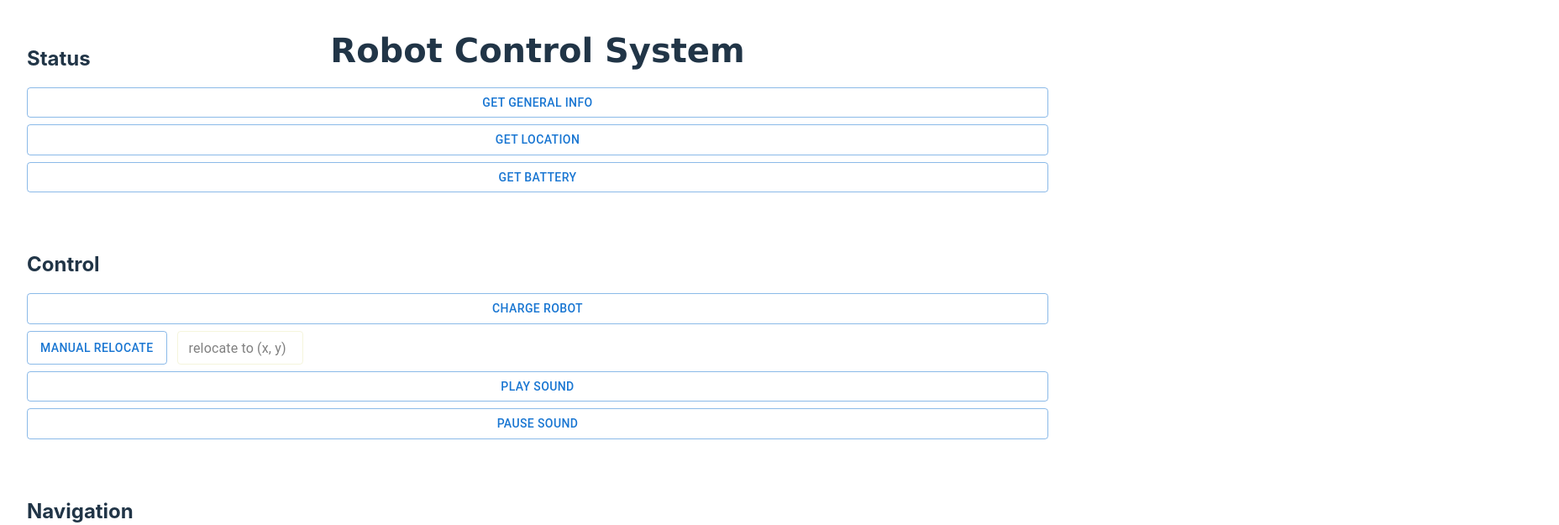
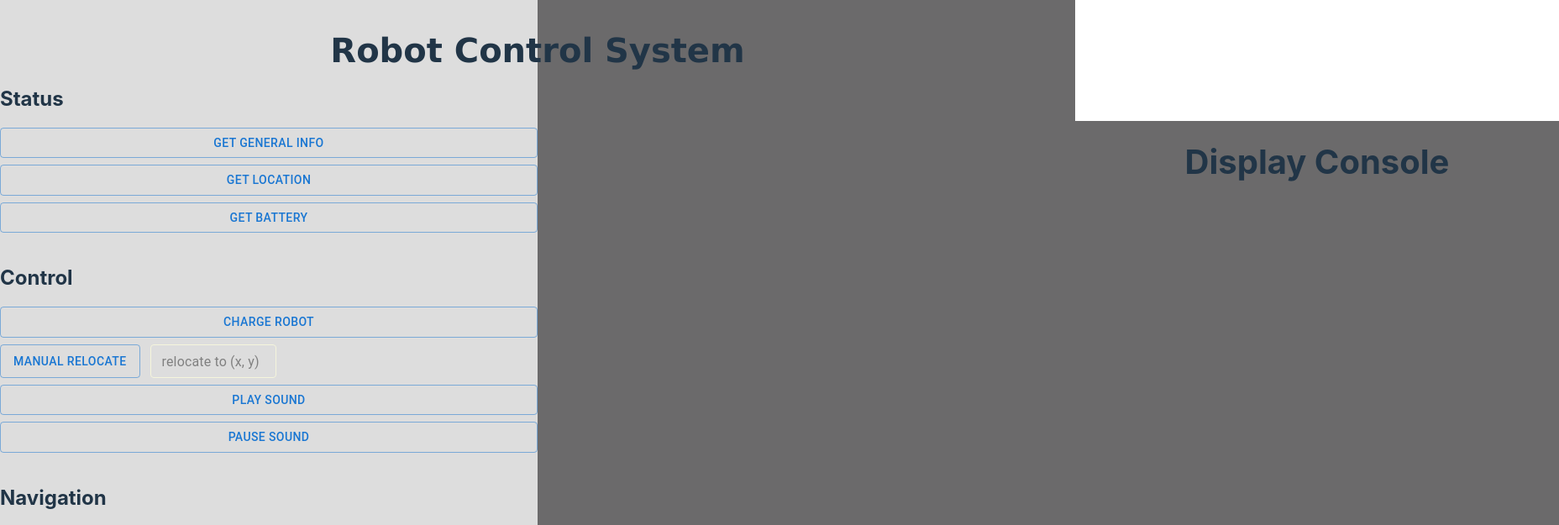
Before and after one commit to yanxue06/RoboControl, a React (Vite) app: page / in a window 1280 px wide. Shown: the top 625 px of the page at 84% size, 1856 px wide, since content can reach past the window. Built offline with nearby package versions, Linux system fonts and the light colour scheme.

Commit message:
improved layout system

```diff
--- a/src/App.css
+++ b/src/App.css
@@ -1,3 +1,10 @@
+html, body {
+  margin: 0;
+  padding: 0;
+  height: 100%; /* Ensure full height is used */
+  width: 100%;
+}
+
 #root {
   width: 100%;
   height: 100%;
@@ -11,25 +18,47 @@
   font-size: 40px;
   font-weight: bold;
   font-family:'Lucida Sans';
-  height: 100%;
-  width: 100%;
   top: 30px;
   justify-content: center;
-  text-align: center;
+  width: 100%;
 }
 
-.container {
+.appContainer {
+  width: 100%;
+  height: 100%;
+  display: flex
+}
+
+.miniContainer {
+  width: 100%;
   display: flex;
   flex-direction: column;
-  gap: 3rem;            /* space between columns */
-  margin: 2rem;         /* some outer spacing */
+  gap: 1rem;            /* space between columns */
+  padding-top: 5rem;
   justify-content: center;
+}
+
+.leftPanel {
+  width: 50%;
+  height: 100%;
+  flex: 1;
+  background: #dddddd;
+  margin: 0;
+  padding: 0;
+}
+
+.rightPanel {
+  width: 50%;
+  height: 100%;
+
+  background: rgb(107, 106, 107);
 }
 
 .column {
   display: flex;        /* so we can vertically stack items */
   flex-direction: column;
   gap: 0.5rem;          /* space between heading & buttons, and between buttons */
+  width: 100%;
 }
 
 /* Optionally, style the heading */
@@ -38,15 +67,31 @@
   text-align: left;
 }
 
-/* If you want to style the buttons differently, you can do so here */
-.column button {
-  min-width: 140px;     /* example: make each button at least 140px wide */
-}
-
 .attached {
   display: flex;
   gap: 12px;
 }
+
+.console {
+  position: absolute;
+  top: 9rem;
+  width: 45%;
+  background-color: rgb(107, 106, 107);
+  height: 87%;
+  margin-left: 50%;
+}
+
+h1 {
+  font-size: 40px;
+}
+
+/* @media only screen and (max-width: 812px) {
+  .console {
+   top: 110vh;
+   width: 80%;
+   margin-left: 10%;
+  }
+} */
 
 @media only screen and (max-width: 422px) {
   .title {
--- a/src/App.jsx
+++ b/src/App.jsx
@@ -378,9 +378,11 @@ function App() {
 
   return (
     <>
-      <div className="title"> Robot Control System</div>
-      <div className="container">
-        <div className="column">
+      <div className="title"> Robot Control System </div>
+        <div className = "appContainer">
+          <div className = "leftPanel">
+            <div className = "miniContainer">
+              <div className = "column">
                 <h2>Status</h2>
                 <Button onClick={handleGetStatus} variant="outlined">
                   Get General Info
@@ -431,7 +433,6 @@ function App() {
                 <Button onClick={handleSoundPause} variant="outlined" >
                   Pause Sound
                 </Button>
-
               </div>
 
             <div className="column">
@@ -468,14 +469,12 @@ function App() {
                     }}
                   />
               </div>
-          <Button  onClick={getNavStatus} variant="outlined" sx={{width: "11rem"}} >
+              <Button  onClick={getNavStatus} variant="outlined" >
                 Navigation Status
               </Button>
-          <Button conClick={getTaskStatus} variant="outlined" sx={{width: "11rem"}} >
+              <Button conClick={getTaskStatus} variant="outlined"  >
                 Task Status
               </Button>
-
-
 
               <div className = "attached">
                 <Button onClick={moveForward} variant="outlined" sx={{width: "11rem"}} >
@@ -588,6 +587,13 @@ function App() {
               </div>
 
             </div>
+          </div>
+          </div>
+          <div className = "rightPanel">
+            <div className = "console">
+              <h1> Display Console </h1>
+            </div>
+          </div>
 
       </div>
 
```
Lines whose indentation alone changed are shown as unchanged.
